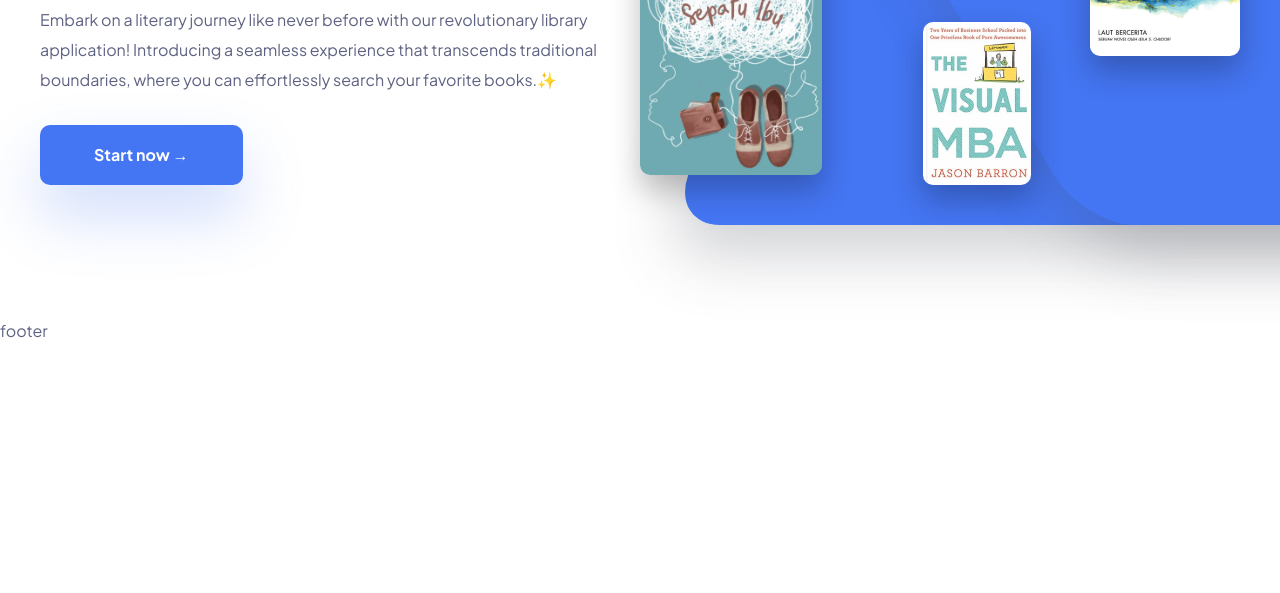
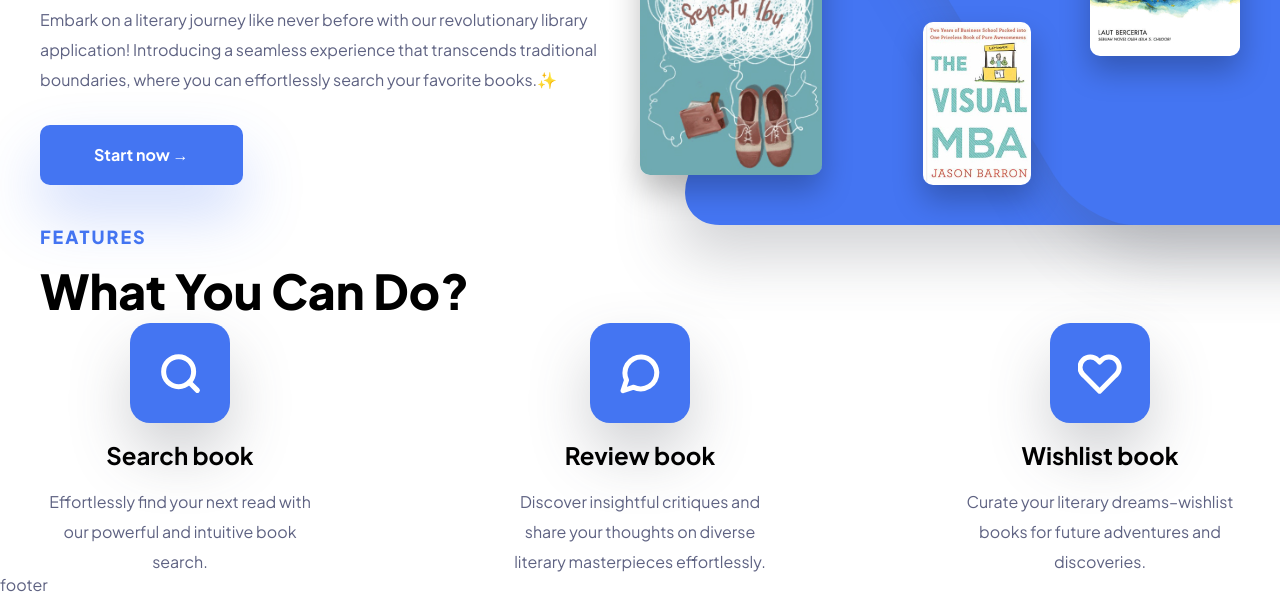
Before and after one commit to voronyi-artem/LayoutLidia, a plain HTML site: page index.html in a window 1280 px wide. Shown: the part 461-1054 px from the top of the page. Before the commit the page ends 800 px from the top, so only its background shows below. Drawn offline with Linux system fonts and the light colour scheme.

Commit message:
section Features end

```diff
--- a/css/style.css
+++ b/css/style.css
@@ -288,3 +288,16 @@ body{
 	font-weight: 700;
 	font-size: 24px;
 }
+.features__text {
+	line-height: 187.5%; /* 30/16 */
+}
+@media (max-width: 991px) {
+	.features__items {
+		justify-content: center;
+	}
+}
+@media (max-width: 610px) {
+	.features__item {
+		flex-grow: 1;
+	}
+}
--- a/index.html
+++ b/index.html
@@ -63,6 +63,50 @@
                     </div>
                 </div>
             </section>
+            <section class="page__features features">
+                <div class="features__container">
+                    <div class="features__header-block header-block">
+                        <div class="header-block__label">FEATURES</div>
+                        <h2 class="header-block__title">What You Can Do?</h2>
+                    </div>
+                    <div class="features__items">
+                        <div class="features__item">
+                            <div class="features__icon">
+                                <img src="img/features/01.svg" alt="Image">
+                            </div>
+                            <h4 class="features__title">Search book</h4>
+                            <div class="features__text">
+                                <p>Effortlessly find your next
+                                    read with our powerful and intuitive
+                                    book search.</p>
+                            </div>
+                        </div>
+                        <div class="features__item">
+                            <div class="features__icon">
+                                <img src="img/features/02.svg" alt="Image">
+                            </div>
+                            <h4 class="features__title">Review book</h4>
+                            <div class="features__text">
+                                <p>Discover insightful critiques  and
+                                    share your thoughts on diverse
+                                    literary masterpieces effortlessly.</p>
+                            </div>
+                        </div>
+                        <div class="features__item">
+                            <div class="features__icon">
+                                <img src="img/features/03.svg" alt="Image">
+                            </div>
+                            <h4 class="features__title">Wishlist book</h4>
+                            <div class="features__text">
+                                <p>Curate your literary
+                                    dreams–wishlist books  for future
+                                    adventures and discoveries.</p>
+                            </div>
+                        </div>
+
+                    </div>
+                </div>
+            </section>
         </main>
         <footer class="footer">footer</footer>
     </div>
```
Also changed, not shown: img/features/01.svg (added), img/features/02.svg (added), img/features/03.svg (added).
